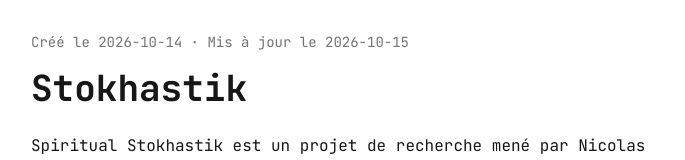
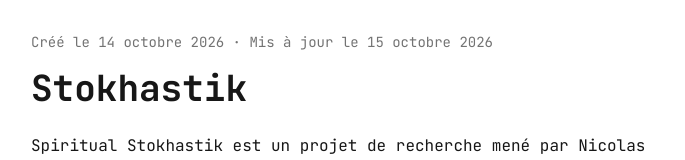
Before and after one commit to nicolasgrosfort/garden-stokhastik-xyz, a Next.js app: page / in a window 1280 px wide. Shown: the top 160 px of the page, without its empty margins (289-974 px from the left). Built offline with nearby package versions, Linux system fonts and the light colour scheme.

Commit message:
chore: add date fns

```diff
--- a/package.json
+++ b/package.json
@@ -16,6 +16,7 @@
     "@react-three/drei": "^10.7.9",
     "@react-three/fiber": "^9.8.1",
     "@types/mdx": "^2.0.14",
+    "date-fns": "^4.4.0",
     "jotai": "^3.0.1",
     "motion": "^14.2.0",
     "next": "16.4.0",
--- a/src/app/blog/page.tsx
+++ b/src/app/blog/page.tsx
@@ -1,4 +1,5 @@
 import { getAllPosts } from "@/lib/posts";
+import { formatDate } from "@/lib/format-date";
 import Link from "next/link";
 
 export default async function BlogPage() {
@@ -15,7 +16,7 @@ export default async function BlogPage() {
             >
               {p.title}
             </Link>
-            <p className="text-sm opacity-60">{p.date}</p>
+            <p className="text-sm opacity-60">{formatDate(p.date)}</p>
             {p.description && <p>{p.description}</p>}
           </li>
         ))}
--- a/src/app/page.tsx
+++ b/src/app/page.tsx
@@ -1,10 +1,11 @@
 import Home, { meta } from "@/content/home.mdx";
+import { formatDate } from "@/lib/format-date";
 
 export default function Page() {
   return (
     <article className="flex flex-col gap-4">
       <p className="text-sm opacity-60">
-        Créé le {meta.created} · Mis à jour le {meta.updated}
+        Créé le {formatDate(meta.created)} · Mis à jour le {formatDate(meta.updated)}
       </p>
       <div>
         <Home />
--- /dev/null
+++ b/src/lib/format-date.ts
@@ -0,0 +1,6 @@
+import { format, parseISO } from "date-fns";
+import { frCH } from "date-fns/locale";
+
+export function formatDate(date: string) {
+  return format(parseISO(date), "d MMMM yyyy", { locale: frCH });
+}
--- a/src/mdx.d.ts
+++ b/src/mdx.d.ts
@@ -1 +1,5 @@
 /// <reference types="mdx" />
+
+declare module "*.mdx" {
+  export const meta: Record<string, string>;
+}
```
Also changed, not shown: 1 other file (tests, documents, lock files or other folders).
